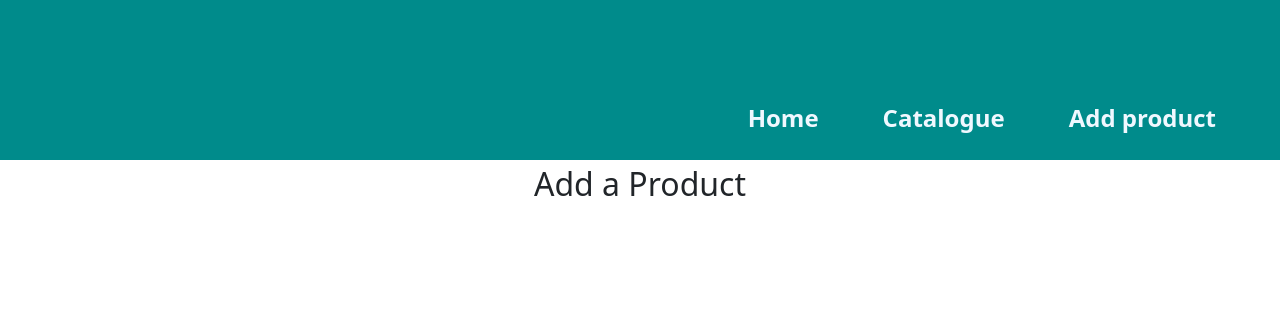
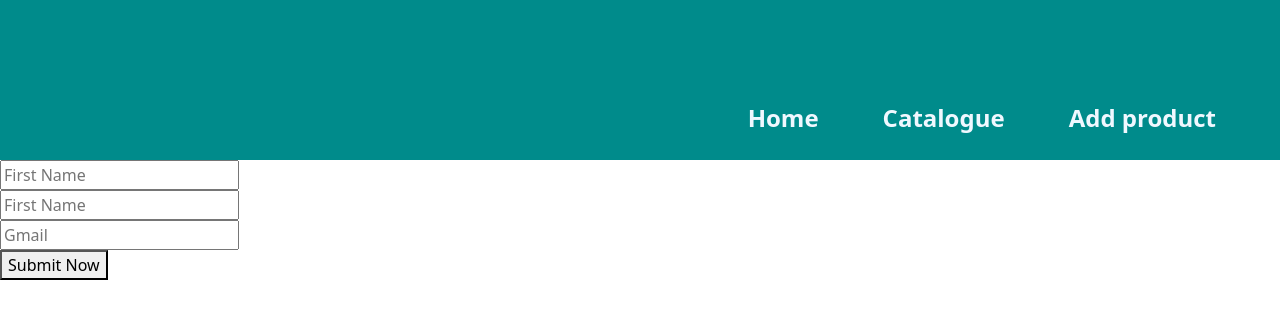
Before and after one commit to epicnessinha/Geekshub-Store, a React (Create React App) app: page /add in a window 1280 px wide. Shown: the top 318 px of the page. Built offline with nearby package versions, Linux system fonts and the light colour scheme.

Commit message:
Add Product Form - ongoing

```diff
--- a/src/App.js
+++ b/src/App.js
@@ -1,7 +1,8 @@
 import './App.css';
 import Body from './components/Body/Body';
-import Footer from './components/Footer/Footer';
+
 import Header from './components/Header/Header';
+
 
 function App() {
   return (
--- a/src/containers/AddProduct/AddProduct.css
+++ b/src/containers/AddProduct/AddProduct.css
@@ -41,4 +41,5 @@
 .msgError {
     color: red;
 }
+
 */
--- a/src/containers/AddProduct/AddProduct.jsx
+++ b/src/containers/AddProduct/AddProduct.jsx
@@ -1,66 +1,65 @@
 import React from "react";
 import "./AddProduct.css";
+import { useState } from "react";
 
-const AddProduct = () => {
-  return <div className="addProduct"> Add a Product </div>;
-};
 
-/* const [product, setProduct] = useState({
-      name: "",
-      email: "",
-      phone: "",
-      adress: ""
 
+function AddProduct() {
+
+
+  const [inputField, setInputField] = useState({
+    first_name: "",
+    last_name: "",
+    gmail: "",
   });
 
-  const [msgError, setMsgError] = useState("");
-
-  const handleData = (e) => {
-
-      setProduct((prevState) => ({
-          ...prevState, [e.target.name]: e.target.value
-
-      }));
-
+  const inputsHandler = (e) => {
+    const { name, value } = e.target;
+    setInputField((prevState) => ({
+      ...prevState,
+      [name]: value,
+    }));
   };
 
-  const registerMe = () => {
-      console.log("add product test")
-      let foundError = false;
-      setMsgError("");
-
-      foundError = errorVerify();
-
-      console.log("we did it, now we send data to the backend...");
-
+  const submitButton = () => {
+    alert(inputField.first_name);
+  };
 
   return (
-      <div className='addProductDesign'>
-          {<pre>{JSON.stringify(user, null,2)}</pre>}
-          <div className="upSection">
-              <input className="myInput" type="text" name="name" id="name" title="name"
-                  placeholder="Name:" autoComplete="off"
-                  onChange={(e) => { handleData(e) }} onBlur={(ev)=>errorVerify("string",ev.target.value)}/>
+    <div>
+      <input
+        type="text"
+        name="first_name"
+        onChange={inputsHandler}
+        placeholder="First Name"
+        value={inputField.first_name}
+      />
 
-              <input className="myInput" type="email" name="email" id="email" title="email"
-                  placeholder="E-mail:" autoComplete="off"
-                  onChange={(e) => { handleData(e) }} />
-          </div>
-          <div className="downSection">
-              <input className="myInput" type="text" name="phone" id="phone" title="phone"
-                  placeholder="Phone:" autoComplete="off"
-                  onChange={(e) => { handleData(e) }} />
+      <br />
 
-              <input className="myInput" type="address" name="address" id="address" title="address"
-                  placeholder="Address:" autoComplete="off"
-                  onChange={(e) => { handleData(e) }} />
-          </div>
-          <div className="bottomSection">
-              <div className="designRegisterButton" onClick={()=>registerMe()}>Register</div>
-              <div>{msgError}</div>
-          </div>
-      </div>
-  )
-} */
+      <input
+        type="text"
+        name="last_name"
+        onChange={inputsHandler}
+        placeholder="First Name"
+        value={inputField.last_name}
+      />
+
+      <br />
+
+      <input
+        type="gmail"
+        name="gmail"
+        onChange={inputsHandler}
+        placeholder="Gmail"
+        value={inputField.gmail}
+      />
+
+      <br />
+
+      <button onClick={submitButton}>Submit Now</button>
+    </div>
+  );
+}
 
 export default AddProduct;
--- a/src/containers/ProductDetails/ProductDetails.css
+++ b/src/containers/ProductDetails/ProductDetails.css
@@ -1,7 +1,10 @@
+
+/* I need to put it responsive! */
+
 .productDetailDesign {
-  height: 60vh;
-  width: 60vh;
-  background-color: rgb(160, 212, 217); /*just for test*/
+  height: 80vh;
+  width: 80vh;
+  background-color: rgb(160, 212, 217);
   font-size: xx-large;
   font-family: Impact, Haettenschweiler, "Arial Narrow Bold", sans-serif;
   margin-left: 50vh;
@@ -19,7 +22,7 @@
 }
 
 .image {
-  margin-left: 240px;
+  margin-left: 270px;
 }
 
 .price {
```
Also changed, not shown: src/containers/ProductDetails/ProductDetails.jsx (+4 -61 lines), src/utils/validate.js (+4 -4 lines).
